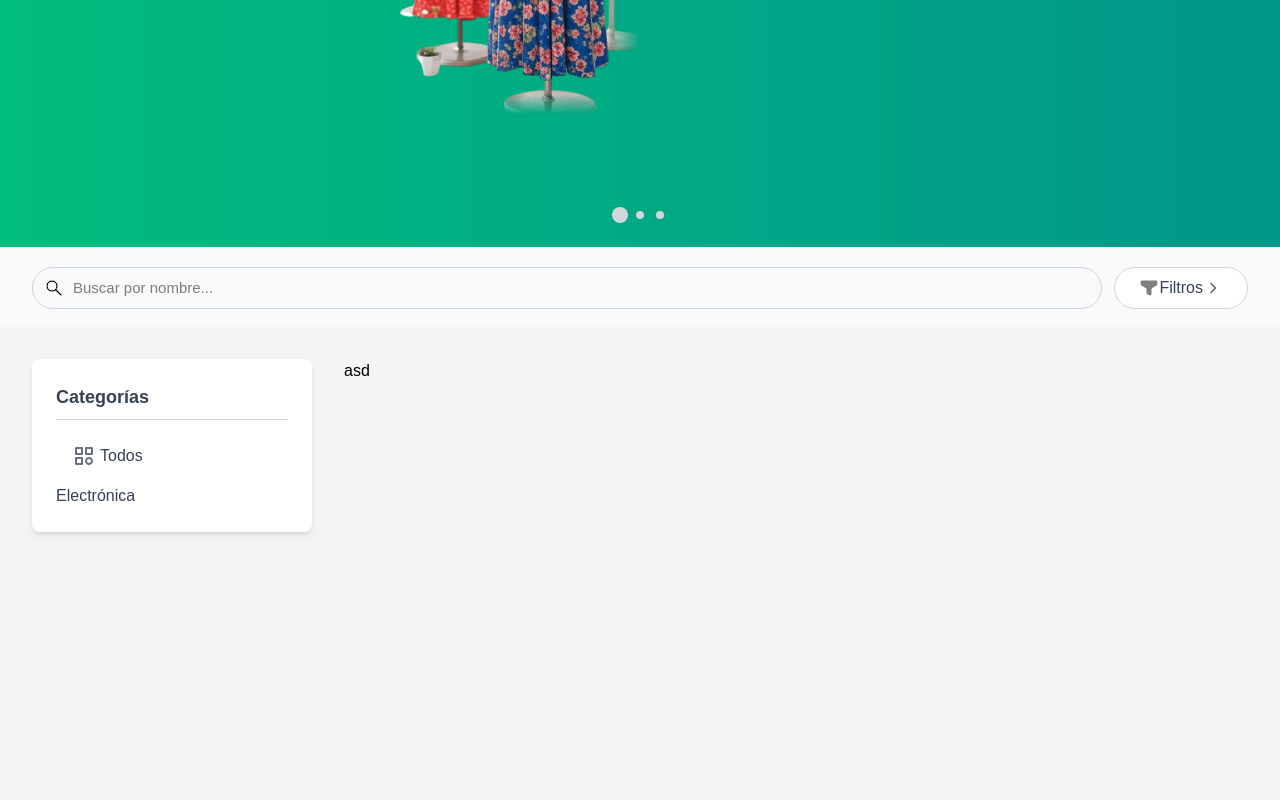
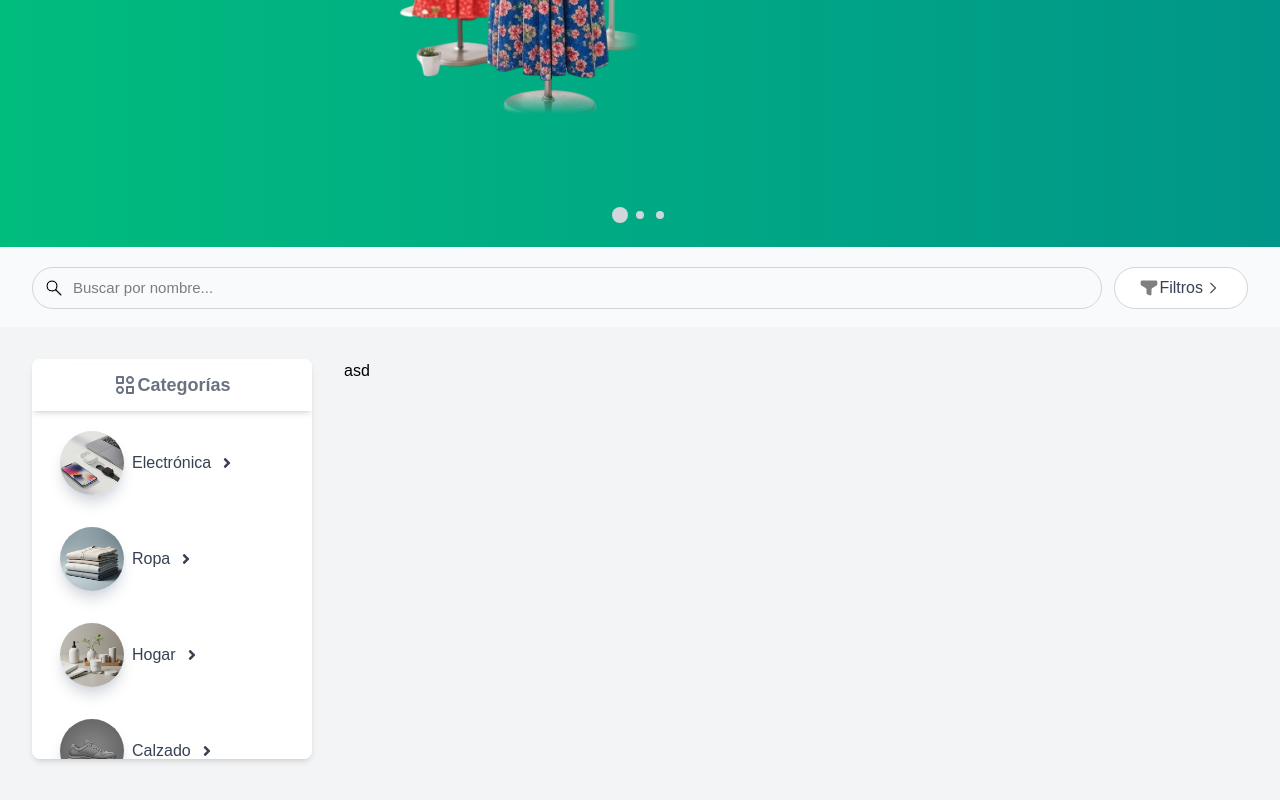
Before and after one commit to rls1990/store-front-template, a Next.js app: page / in a window 1280 px wide. Shown: the part 526-1326 px from the top of the page. Built offline with nearby package versions, Linux system fonts and the light colour scheme.

Commit message:
filter categories

```diff
--- a/src/components/products/ProductsList.tsx
+++ b/src/components/products/ProductsList.tsx
@@ -1,48 +1,88 @@
 import { CategoryData, data } from "@/data/categories";
+import Image from "next/image";
 import { FC, useState } from "react";
-import { BiCategory } from "react-icons/bi";
+import { BiCategory, BiCategoryAlt } from "react-icons/bi";
+import { FaAngleRight } from "react-icons/fa";
 
 interface ProductsListProps {
   categories: CategoryData[];
 }
 
 const ProductsList: FC<ProductsListProps> = ({ categories }) => {
-  const [filter_categories_index, setFilter_categories_index] = useState(1);
-  const filter_buttom =
-    " text-gray-700 hover:bg-gray-200 [&_svg]:text-gray-500";
-  const filter_buttom_active =
-    " bg-[#10b981] hover:bg-[#10b981d8] text-white font-[500]";
+  const [filter_categories_index, setFilter_categories_index] = useState(0);
   return (
     <div className="max-w-7xl mx-auto px-4 sm:px-6 lg:px-8 py-8">
       <div className="lg:grid lg:grid-cols-4 lg:gap-8 min-h-[100vh]">
         <aside className="lg:col-span-1 mb-8 lg:mb-0">
-          <div className="bg-white p-6 rounded-lg shadow-md sticky top-24">
-            <h3 className="text-lg font-semibold text-gray-700 mb-4 border-b border-b-gray-300 pb-2">
+          <div className="bg-white shadow-md sticky top-24 h-[400px] overflow-y-auto rounded-lg">
+            <h3 className="text-lg font-semibold text-gray-500 backdrop-blur-lg sticky top-0 left-0 right-0 p-3 shadow-md inline-flex w-full items-center justify-center z-10">
+              <BiCategoryAlt className="size-6" />
               Categorías
             </h3>
-            <ul className="space-y-2 overflow-y-auto text-gray-700">
-              <li>
+            <ul className="space-y-2 overflow-y-auto text-gray-700 px-3 py-3">
+              {categories.map((item, index) => (
+                <li key={item.nombre}>
                   <button
-                  onClick={() => setFilter_categories_index(0)}
+                    onClick={() => {
+                      setFilter_categories_index(index + 1);
+
+                      if (index + 1 == filter_categories_index)
+                        setFilter_categories_index(0);
+                    }}
                     className={
-                    "w-full text-left px-4 py-2 rounded-md transition duration-150 cursor-pointer" +
+                      "w-full text-left px-4 py-2 rounded-md transition-all duration-200 cursor-pointer hover:bg-gray-200" +
                       `${
-                      filter_categories_index === 0
-                        ? filter_buttom_active
-                        : filter_buttom
+                        filter_categories_index === index + 1 &&
+                        " bg-gray-100 text-[#06744f]"
                       }`
                     }
                   >
-                  <span className="flex gap-1">
-                    <BiCategory className="size-6" /> Todos
+                    <span className="flex items-center justify-start gap-2">
+                      <Image
+                        width={500}
+                        height={500}
+                        alt="image categorie"
+                        className="size-16 rounded-full shadow-lg shadow-gray-300"
+                        src={item.image}
+                      />
+                      {item.nombre}
+                      <FaAngleRight
+                        className={
+                          "transition-transform duration-200" +
+                          `${
+                            filter_categories_index === index + 1 &&
+                            " rotate-90"
+                          }`
+                        }
+                      />
                     </span>
                   </button>
-              </li>
-              <li>
-                <button>
-                  <span className="flex gap-1">Electrónica</span>
+
+                  <ul
+                    key={Date.now()}
+                    className={
+                      "mt-2 pl-4 border-l-2 border-l-[#d1d5db] overflow-y-hidden fade-in" +
+                      `${
+                        filter_categories_index == index + 1
+                          ? " h-auto"
+                          : " h-0"
+                      }`
+                    }
+                  >
+                    {item.subcategories.map((subc, index) => (
+                      <li key={"subc" + index}>
+                        <button
+                          className={
+                            "w-full text-left px-2 py-1 rounded-md text-gray-600 hover:bg-gray-200 transition duration-150 pl-2 pr-2 pt-1 pb-1 text-sm cursor-pointer"
+                          }
+                        >
+                          {subc}
                         </button>
                       </li>
+                    ))}
+                  </ul>
+                </li>
+              ))}
             </ul>
           </div>
         </aside>
```
Lines whose indentation alone changed are shown as unchanged.
